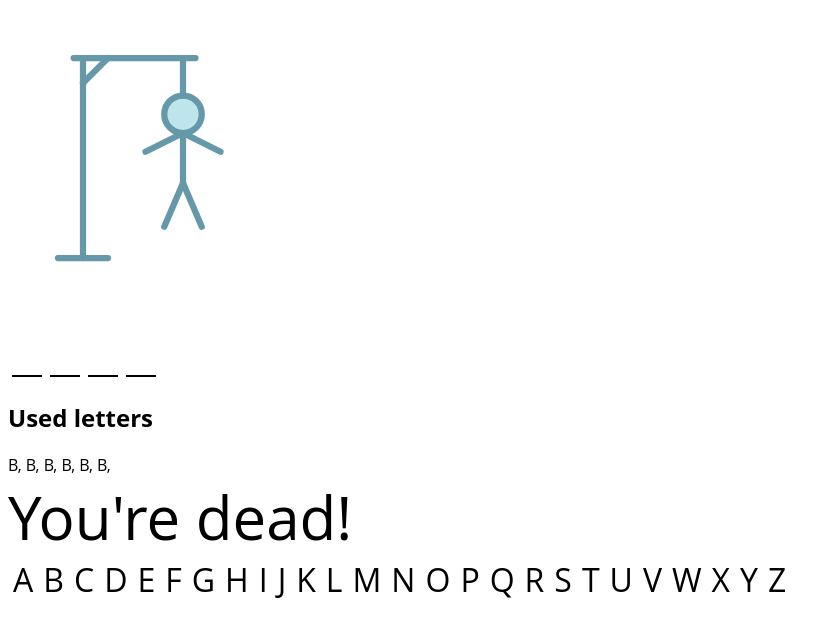
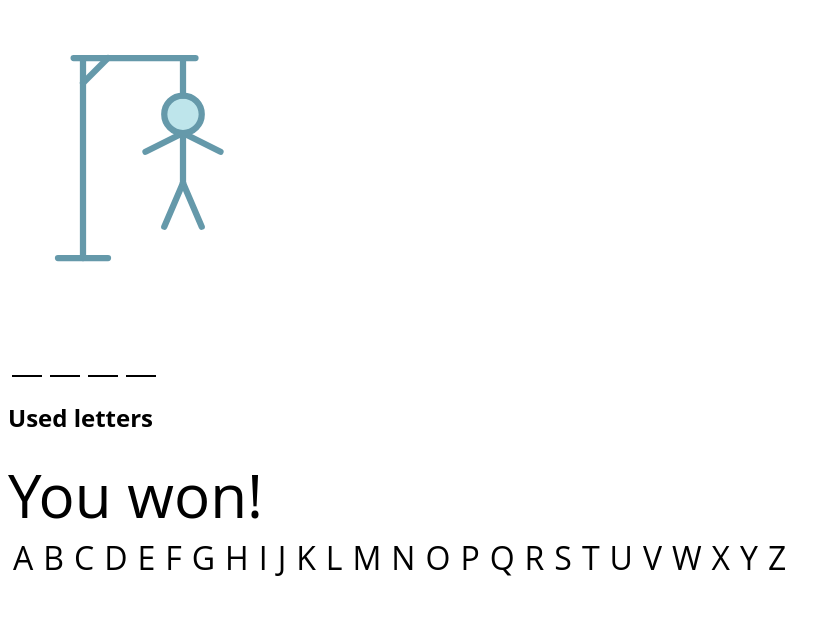
Before and after one commit to albertdc1984/w4ch2-marc-i-albert, a React (Create React App) app: page / in a window 1280 px wide. Shown: the top 636 px of the page, without its empty margins (0-840 px from the left). Built offline with nearby package versions, Linux system fonts and the light colour scheme.

Commit message:
Last try fixing used-letters didn't work

```diff
--- a/src/App.js
+++ b/src/App.js
@@ -7,6 +7,10 @@ import Penjat from "./components/Penjat/Penjat";
 import paraulaObject from "./data/paraules";
 
 function App() {
+  let guessedLetters = [];
+  const afegitGuessedLetters = (lletra) => {
+    guessedLetters.push(lletra.text);
+  };
   return (
     <>
       <div className="hangman-container">
@@ -15,26 +19,32 @@ function App() {
         </svg>
       </div>
       <ul className="guess-letters">
-        {paraulaObject.map((lletraData) => {
-          debugger;
-          return <Paraula lletra={lletraData} />;
+        {paraulaObject.map((lletraData, index) => {
+          return <Paraula key={index} lletra={lletraData} />;
         })}
       </ul>
       <section className="used-letters-container">
         <h2>Used letters</h2>
         <ul className="used-letters">
-          <Utilitzada />
-          <Utilitzada />
-          <Utilitzada />
-          <Utilitzada />
-          <Utilitzada />
-          <Utilitzada />
+          {guessedLetters.map((lletraData) => {
+            return <Utilitzada text={lletraData} />;
+          })}
         </ul>
       </section>
       <EstatdelJoc />
+
       <ul className="letters">
-        {lettersList.map((lletraData) => {
-          return <Lletra text={lletraData} />;
+        {lettersList.map((lletraData, index) => {
+          return (
+            <Lletra
+              key={index}
+              text={lletraData}
+              actionOnClick={(event) => {
+                afegitGuessedLetters(lletraData);
+                event.preventDefault();
+              }}
+            />
+          );
         })}
       </ul>
     </>
--- a/src/components/EstatDelJoc/EstatDelJoc.js
+++ b/src/components/EstatDelJoc/EstatDelJoc.js
@@ -1,7 +1,8 @@
 const EstatdelJoc = ({ estat }) => {
   return (
     <>
-      <section className="game-result">You're dead!</section>
+      <section className="game-result win-active">You won!</section>
+      <section className="game-result lose">You're dead!</section>
     </>
   );
 };
--- a/src/components/Lletra/Lletra.js
+++ b/src/components/Lletra/Lletra.js
@@ -1,7 +1,9 @@
-const Lletra = ({ text }) => {
+const Lletra = ({ text, actionOnClick }) => {
   return (
     <li className="letter">
-      <a href={text.text}>{text.text.toUpperCase()}</a>
+      <a href={text.text} onClick={actionOnClick}>
+        {text.text.toUpperCase()}
+      </a>
     </li>
   );
 };
--- a/src/components/Utilitzada/Utilitzada.js
+++ b/src/components/Utilitzada/Utilitzada.js
@@ -1,9 +1,7 @@
-const Utilitzada = (lletra) => {
-  // if
-  // const lletresUtilitzades = []
+const Utilitzada = (text) => {
   return (
     <>
-      <li className="used-letter">B,&nbsp;</li>
+      <li className="used-letters"> {text.text},&nbsp;</li>
     </>
   );
 };
--- a/src/index.css
+++ b/src/index.css
@@ -46,6 +46,18 @@ svg > * {
 .game-result {
   font-size: 60px;
 }
+.win {
+  display: none;
+}
+.win-active {
+  display: block;
+}
+.lose {
+  display: none;
+}
+.lose-active {
+  display: block;
+}
 .letters {
   margin: 0;
   padding: 0;
```
